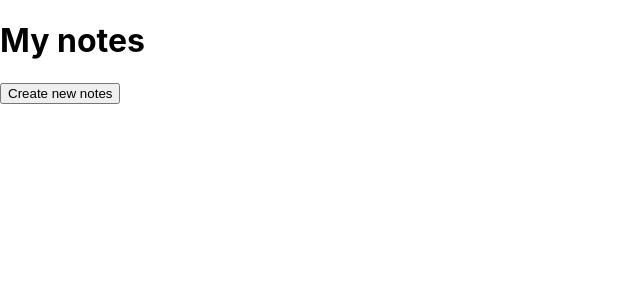
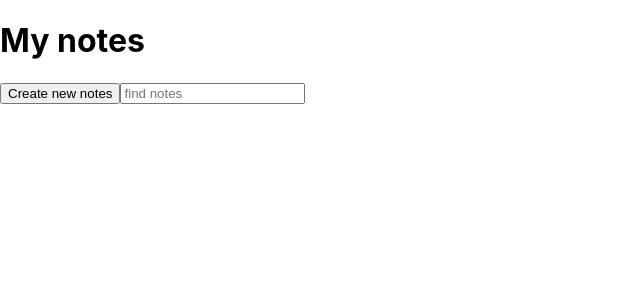
Before and after one commit to Lipavli/Note-app, a React (Create React App) app: page / in a window 1280 px wide. Shown: the top 300 px of the page, without its empty margins (0-640 px from the left). Built offline with nearby package versions, Linux system fonts and the light colour scheme.

Commit message:
add search feature

```diff
--- a/src/App.tsx
+++ b/src/App.tsx
@@ -1,4 +1,4 @@
-import React, { useState } from "react";
+import React, { ChangeEvent, useState } from "react";
 import "./App.css";
 import { Routes, Route } from "react-router-dom";
 import NewNote from "./components/NewNote";
@@ -7,7 +7,8 @@ import NotesList from "./components/NotesList";
 
 function App() {
 
-  const [notes, setNotes] = useState<NoteInfo[]>([]);
+  const [notes, setNotes] = useState<NoteInfo[]>([]); // this state id used to store notes
+
   const createNote = (data: NoteInfo) => {
     setNotes([...notes, data]);
   };
@@ -18,9 +19,10 @@ function App() {
   };
 
 
+
   return (
     <Routes>
-      <Route path="/" element={<NotesList notes={notes} onDelete={deleteNote} />}></Route>
+      <Route path="/" element={<NotesList notes={notes}  onDelete={deleteNote}  />}></Route>
       <Route path="/new" element={<NewNote addNote={createNote} />}></Route>
     </Routes>
   );
--- a/src/components/NoteForm.tsx
+++ b/src/components/NoteForm.tsx
@@ -29,9 +29,9 @@ const NoteForm = ({ addNote }: NoteFormProps) => {
       <form onSubmit={handleOnSumbit}>
         <div className="title">
           <label htmlFor="title">Title </label>
-
           <input
             type="text"
+            placeholder="Add title of your note"
             value={title}
             onChange={(e) => setTitle(e.target.value)}
           />
@@ -40,14 +40,13 @@ const NoteForm = ({ addNote }: NoteFormProps) => {
           <label htmlFor="description">Description </label>
           <textarea
             value={description}
+            placeholder="Add body of your note"
             onChange={(e) => setDescription(e.target.value)}
           ></textarea>
         </div>
       </form>
-      <Link to="..">
-        <button onClick={handleOnSumbit}>Save</button>
-      </Link>
-      <Link to="..">
+      <button onClick={handleOnSumbit}>Save</button>
+      <Link to="/">
         <button type="reset">Back</button>
       </Link>
     </Fragment>
--- a/src/components/NotesList.tsx
+++ b/src/components/NotesList.tsx
@@ -1,4 +1,4 @@
-import React, { FormEvent, Fragment } from "react";
+import React, { FormEvent, ChangeEvent, Fragment, useState } from "react";
 import { Link } from "react-router-dom";
 import CardItem from "./CardItem";
 import NoteInfo from "../types/NoteInfo";
@@ -6,9 +6,18 @@ import NoteInfo from "../types/NoteInfo";
 interface NotesListProps {
   notes: NoteInfo[];
   onDelete: (id: number) => void;
+
 }
 
-const NotesList = ({ notes, onDelete }: NotesListProps) => {
+const NotesList = ({ notes, onDelete}: NotesListProps) => {
+
+  const [search, setSearch] = useState(""); // this state is used to set the search
+
+  const handleSearch = (e: ChangeEvent<HTMLInputElement>) => {
+    setSearch(e.target.value.toUpperCase());
+  };
+
+  const filtered = search ? notes.filter((note)=> note.title.toUpperCase().includes(search.toUpperCase())) : notes;
 
   return (
     <Fragment>
@@ -16,9 +25,20 @@ const NotesList = ({ notes, onDelete }: NotesListProps) => {
       <Link to="/new">
         <button>Create new notes</button>
       </Link>
+      <input
+        type="text"
+        value={search}
+        onChange={handleSearch}
+        placeholder="find notes"
+      />
       <div className="note-list">
-        {notes.map((note) => (
-          <CardItem key={note.id} note={note} onDelete={onDelete} id={note.id}/>
+        {filtered.map((note) => (
+          <CardItem
+            key={note.id}
+            note={note}
+            onDelete={onDelete}
+            id={note.id}
+          />
         ))}
       </div>
     </Fragment>
--- a/src/types/NoteInfo.ts
+++ b/src/types/NoteInfo.ts
@@ -1,6 +1,6 @@
 type NoteInfo = {
     id: number;
-    title?: string;
-    description?: string;
+    title: string;
+    description: string;
    }
 export default NoteInfo;
```
